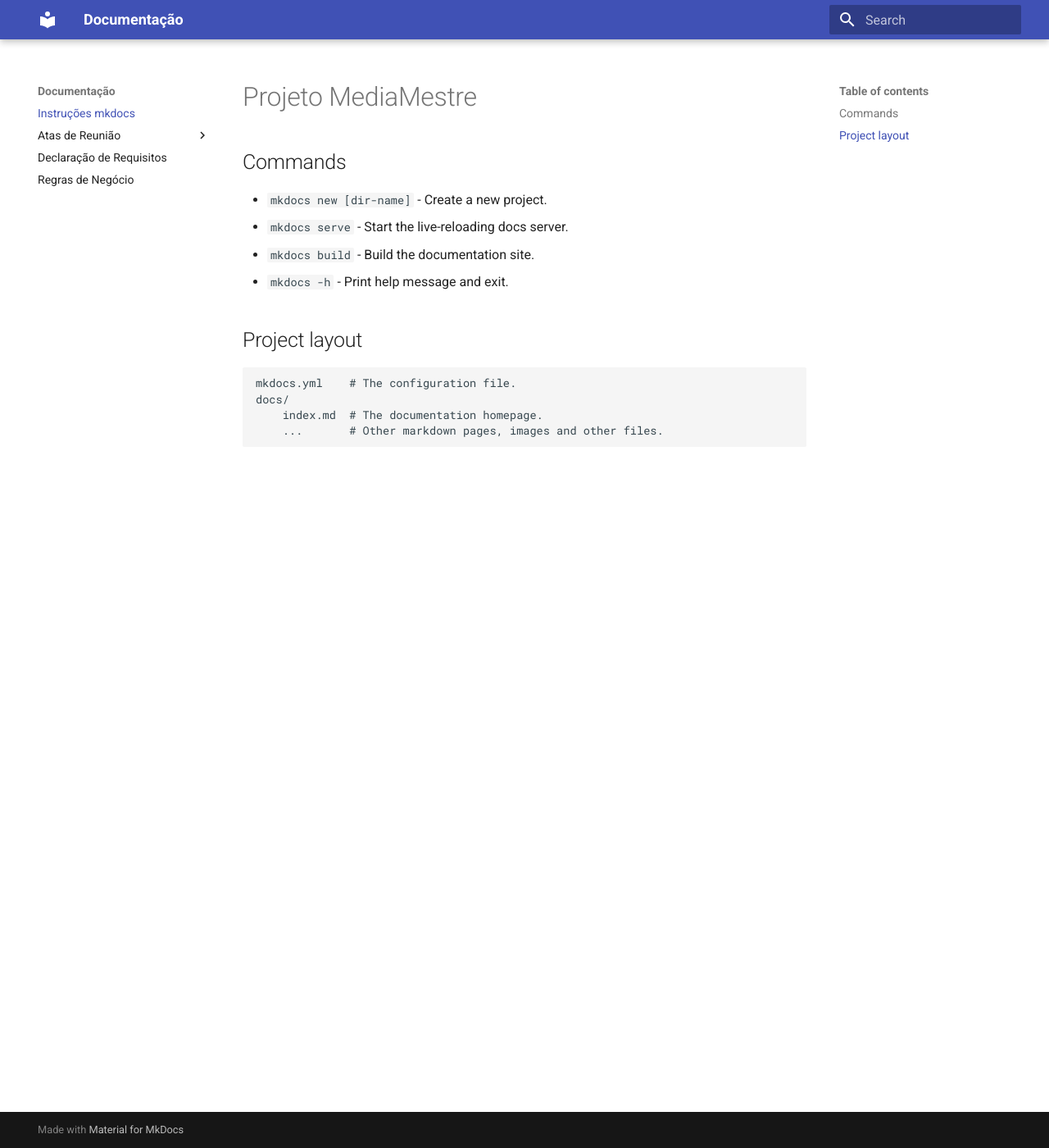
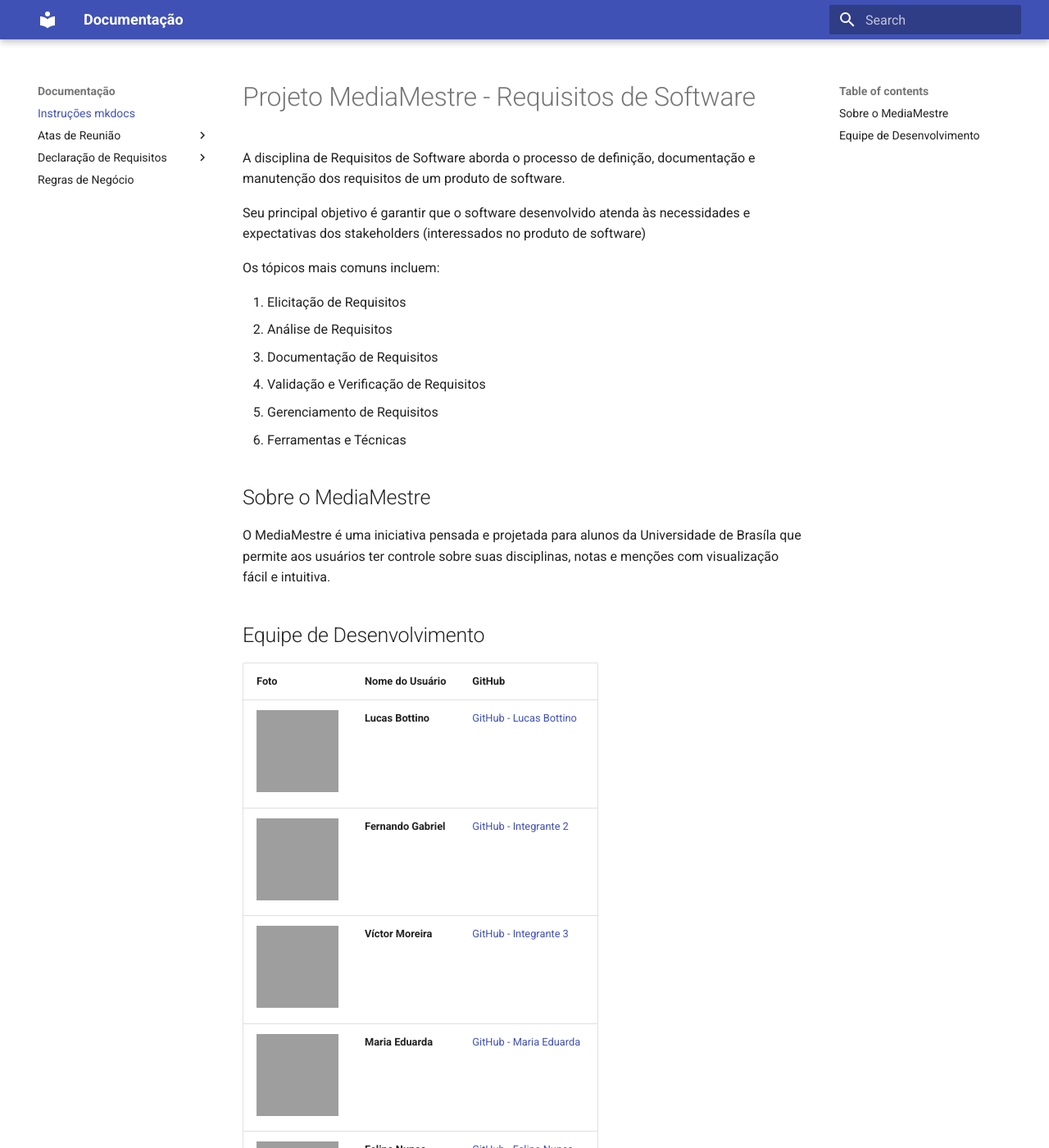
Before and after one commit to FGA-REQ/2024.2-Champions, an MkDocs documentation site: the page built from docs/index.md, in a window 1280 px wide and 1400 px high. Shown: the whole window at 82% size. Built offline with MkDocs 1.6.1 and Material for MkDocs 9.7.7, drawn with Linux system fonts in a browser that asks for light colours; some of the changed text lies outside the part shown; grey boxes are pictures that could not be loaded.

Commit message:
docs: atualizando index.md

```diff
--- a/docs/index.md
+++ b/docs/index.md
@@ -1,15 +1,29 @@
-# Projeto MediaMestre
+# Projeto MediaMestre - Requisitos de Software
 
-## Commands
+A disciplina de Requisitos de Software aborda o processo de definição, documentação e manutenção dos requisitos de um produto de software.
 
-* `mkdocs new [dir-name]` - Create a new project.
-* `mkdocs serve` - Start the live-reloading docs server.
-* `mkdocs build` - Build the documentation site.
-* `mkdocs -h` - Print help message and exit.
+Seu principal objetivo é garantir que o software desenvolvido atenda às necessidades e expectativas dos stakeholders (interessados no produto de software)
 
-## Project layout
+Os tópicos mais comuns incluem:
 
-    mkdocs.yml    # The configuration file.
-    docs/
-        index.md  # The documentation homepage.
-        ...       # Other markdown pages, images and other files.
+1. Elicitação de Requisitos
+2. Análise de Requisitos
+3. Documentação de Requisitos
+4. Validação e Verificação de Requisitos
+5. Gerenciamento de Requisitos
+6. Ferramentas e Técnicas
+
+## Sobre o MediaMestre
+
+O MediaMestre é uma iniciativa pensada e projetada para alunos da Universidade de Brasíla que permite aos usuários ter controle sobre suas disciplinas, notas e menções com visualização fácil e intuitiva.
+
+## Equipe de Desenvolvimento
+
+| Foto | Nome do Usuário | GitHub |
+|------|------------------|--------|
+| <img src="https://github.com/bottinolucas.png" width="100" height="100">| **Lucas Bottino** | [GitHub - Lucas Bottino](https://github.com/bottinolucas) |
+| <img src="https://github.com/show-dawn.png" width="100" height="100"> | **Fernando Gabriel** | [GitHub - Integrante 2](https://github.com/show-dawn) |
+| <img src="https://github.com/aqela-batata-alt.png" width="100" height="100"> | **Víctor Moreira** | [GitHub - Integrante 3](https://github.com/aqela-batata-alt) |
+| <img src="https://github.com/DudaV228.png" width="100" height="100"> | **Maria Eduarda** | [GitHub - Maria Eduarda](https://github.com/DudaV228) |
+| <img src="https://github.com/FelipeNunesdM.png" width="100" height="100">| **Felipe Nunes**|[GitHub - Felipe Nunes](https://github.com/FelipeNunesdM) |
+| <img src="https://github.com/arthurfonsecaa.png" width="100" height="100">| **Arthur Fonseca**|[GitHub - Arthur Fonseca](https://github.com/arthurfonsecaa) |
--- a/mkdocs.yml
+++ b/mkdocs.yml
@@ -4,7 +4,8 @@
   - Instruções mkdocs: "index.md"
   - Atas de Reunião:
     - Ata 1: "atas-reuniao/ata-reuniao-1.md"
-  - Declaração de Requisitos: "declaracao-requisitos.md"
+  - Declaração de Requisitos:
+    - "declaracao-requisitos.md"
   - Regras de Negócio: "regras-negocio.md"
 
 theme:
```
Also changed, not shown: docs/atas-reuniao/ata-reuniao-1.md (+1 -1 lines).
